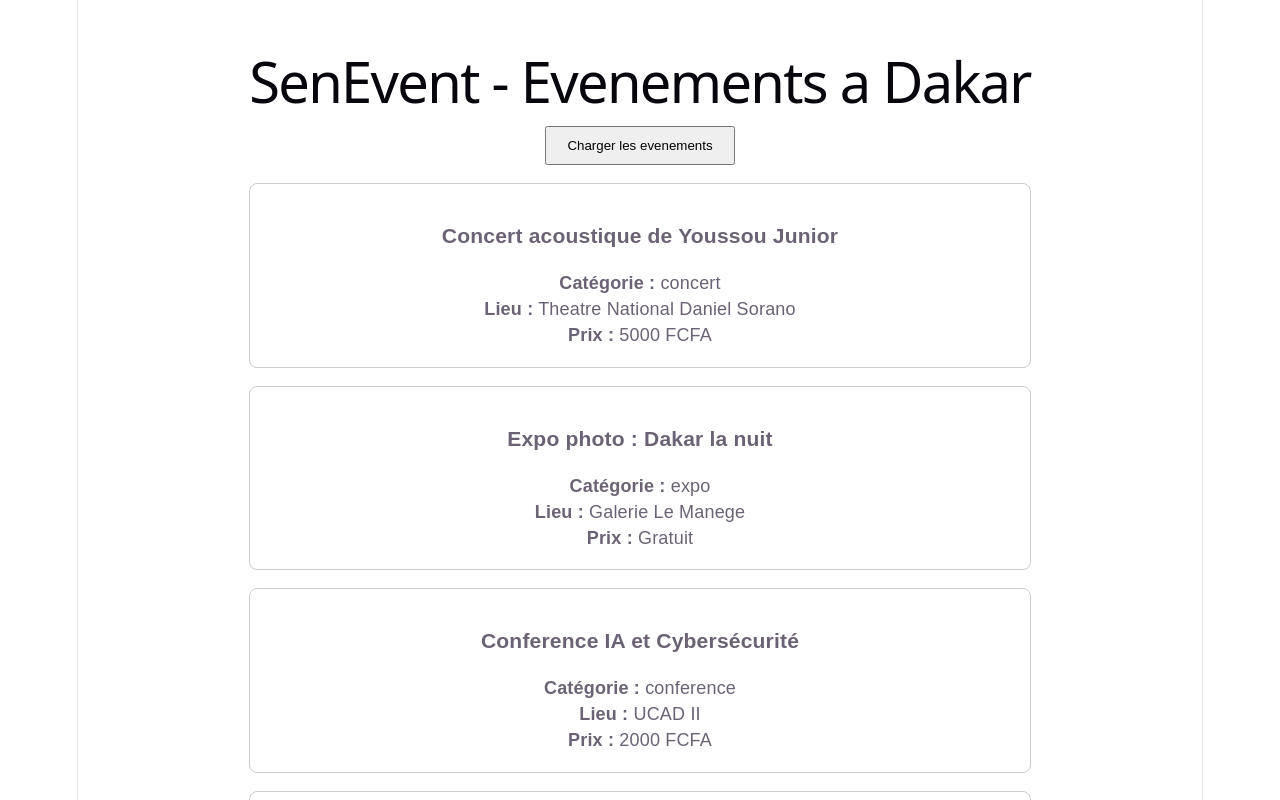
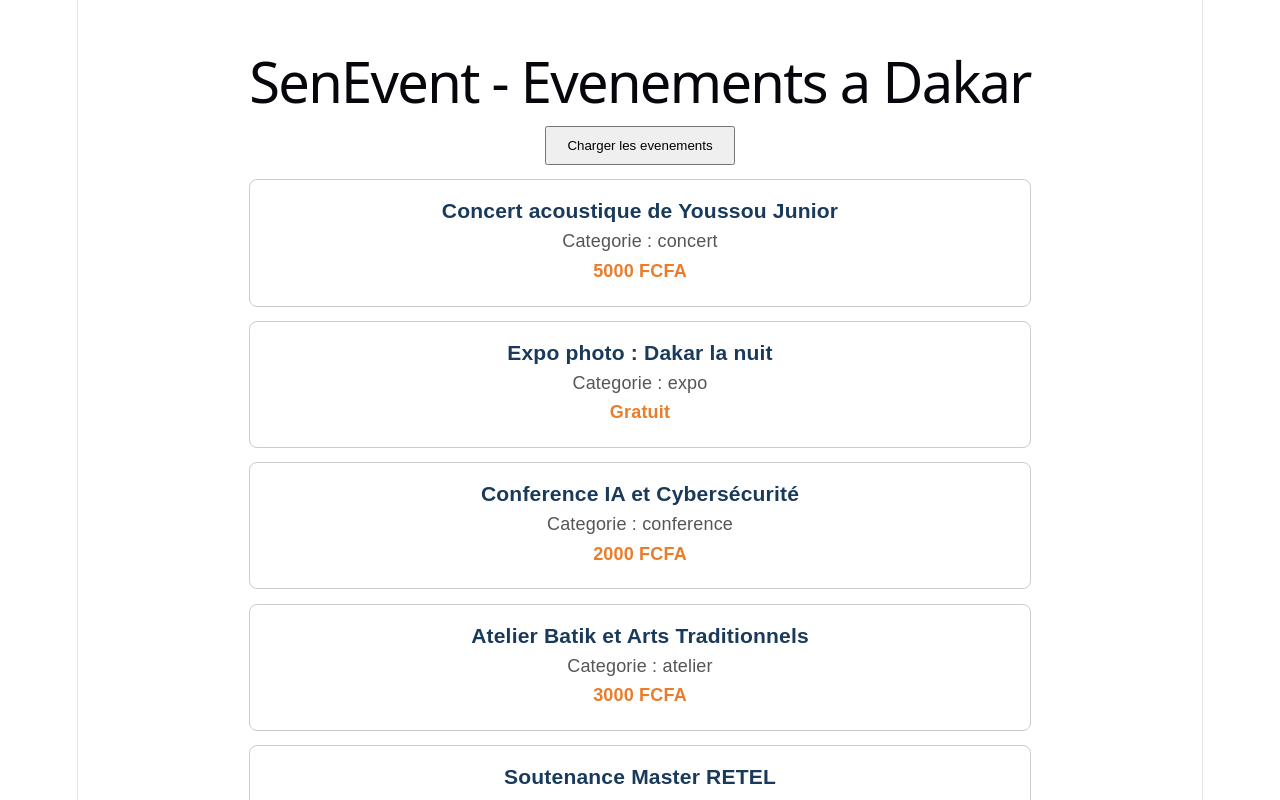
Before and after one commit to abdall-k/DAWM, a React app in the folder apps/web/: page / in a window 1280 px wide. Both pictures are taken after a click on the button "Charger les evenements". Shown: the top 800 px of the page. Built offline with nearby package versions, Linux system fonts and the light colour scheme; the HTML template or start-up script is replaced by a standard one.

Commit message:
ajoute prop afficherDetails et rendu conditionnel

```diff
--- a/apps/web/src/App.jsx
+++ b/apps/web/src/App.jsx
@@ -1,4 +1,5 @@
 import { useState } from "react";
+import EvenementCarte from "./components/EvenementCarte";
 
 const App = () => {
   const [evenements, setEvenements] = useState([]);
@@ -40,32 +41,9 @@ const App = () => {
         {chargement ? "Chargement..." : "Charger les evenements"}
       </button>
 
-      {evenements.map((ev) => (
-        <div
-          key={ev.id}
-          style={{
-            border: "1px solid #ccc",
-            borderRadius: "8px",
-            padding: "1rem",
-            marginTop: "1rem"
-          }}
-        >
-          <h3>{ev.titre}</h3>
-
-          <p>
-            <strong>Catégorie :</strong> {ev.categorie}
-          </p>
-
-          <p>
-            <strong>Lieu :</strong> {ev.lieu_nom}
-          </p>
-
-          <p>
-            <strong>Prix :</strong>{" "}
-            {ev.prix === 0 ? "Gratuit" : `${ev.prix} FCFA`}
-          </p>
-        </div>
-      ))}
+      { evenements.map(ev=>(
+        <EvenementCarte key ={ ev . id } ev ={ ev } afficherDetails ={false} />))
+        }
     </div>
   );
 };
--- a/apps/web/src/components/EvenementCarte.jsx
+++ b/apps/web/src/components/EvenementCarte.jsx
@@ -1,22 +1,24 @@
 import React from "react";
 
-const EvenementCarte = ({ ev }) => {
-	const prix = ev.prix === 0 ? "Gratuit" : `${ev.prix} FCFA`;
-	return (
-		<div
-			style={{
-				border: "1px solid #ccc",
-				padding: "1rem",
-				margin: "0.8rem 0",
-				borderRadius: "8px",
-			}}
-		>
-			<h3 style={{ margin: 0, color: "#1a3a5c" }}>{ev.titre}</h3>
-			<p style={{ margin: "0.2rem 0", color: "#555" }}>Categorie : {ev.categorie}</p>
-			<p style={{ margin: "0.2rem 0", color: "#555" }}>Lieu : {ev.lieu_nom}</p>
-			<p style={{ margin: "0.2rem 0", color: "#ea7d2b", fontWeight: "bold" }}>{prix}</p>
-		</div>
-	);
+const EvenementCarte = ({ ev, afficherDetails }) => {
+    const prix = ev.prix === 0 ? "Gratuit" : `${ev.prix} FCFA`;
+    return (
+        <div style={{ border: "1px solid #ccc", padding: "1rem", margin: "0.8rem 0", borderRadius: "8px" }}>
+            <h3 style={{ margin: 0, color: "#1a3a5c" }}>{ev.titre}</h3>
+            <p style={{ margin: "0.2rem 0", color: "#555" }}>
+                Categorie : {ev.categorie}
+            </p>
+            {afficherDetails && (
+                <p style={{ margin: "0.2rem 0", color: "#555" }}>
+                    Lieu : {ev.lieu_nom}
+                </p>
+            )}
+            <p style={{ margin: "0.2rem 0", color: "#ea7d2b", fontWeight: "bold" }}>
+                {prix}
+            </p>
+        </div>
+    );
 };
 
+
 export default EvenementCarte;
```
